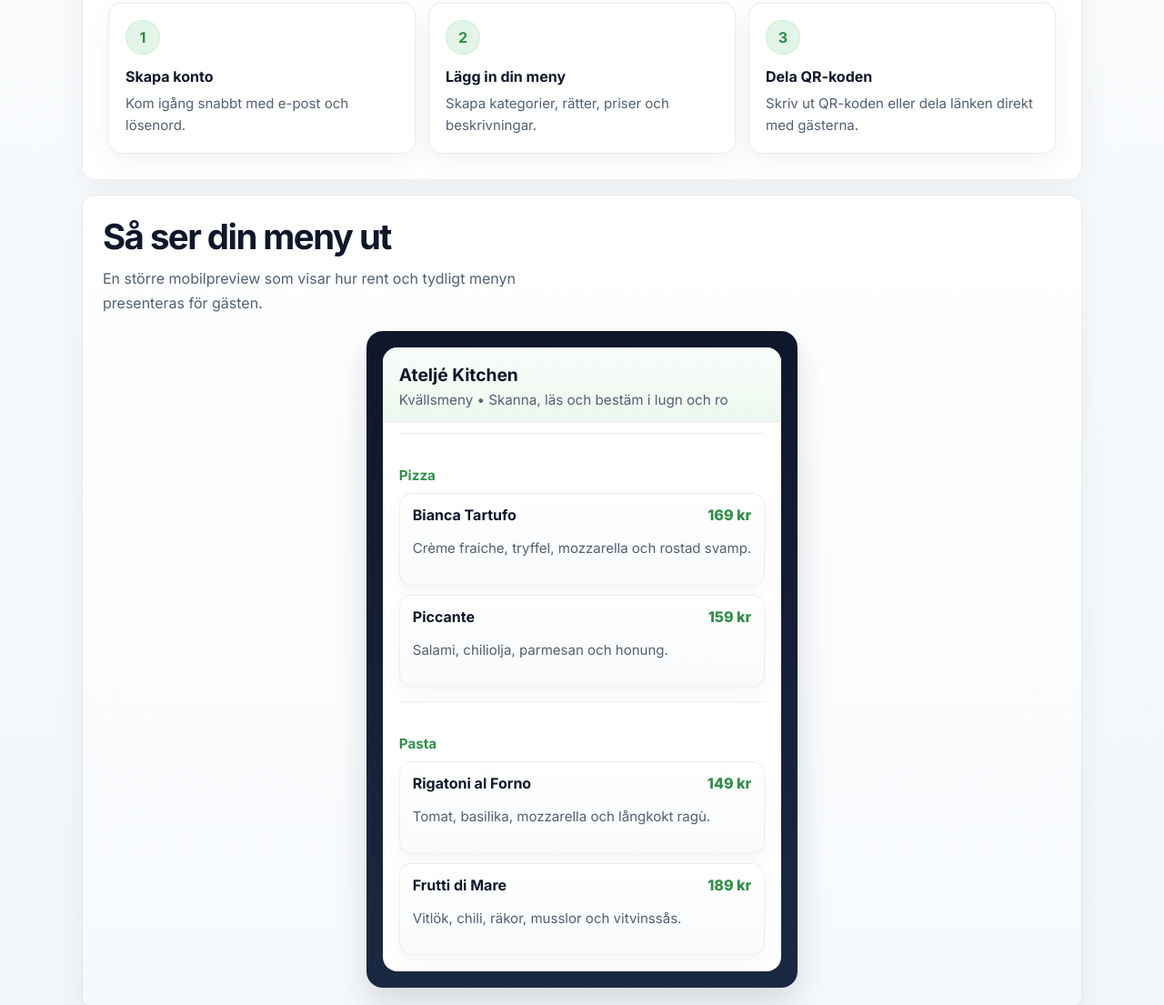
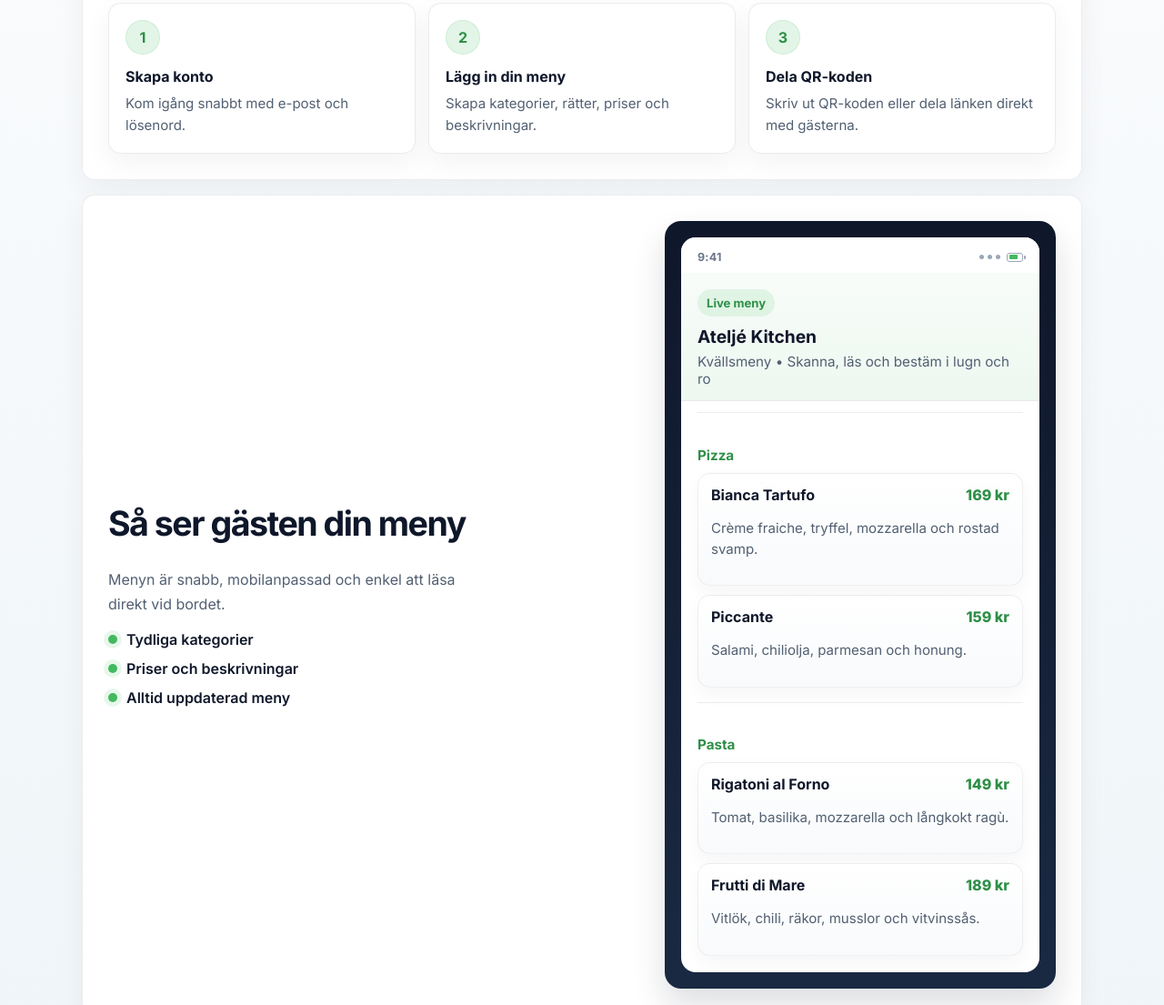
Before and after one commit to hofsmog/menuqr, a plain HTML site: page index.html in a window 1280 px wide. Shown: the part 1021-2126 px from the top of the page at 91% size. Drawn offline with nearby package versions, Linux system fonts and the light colour scheme.

Commit message:
Update index.html

```diff
--- a/index.html
+++ b/index.html
@@ -1416,28 +1416,61 @@
     }
 
     .lp-demo {
-      padding: 22px;
+      padding: 28px;
       display: grid;
-      gap: 18px;
-      background: linear-gradient(180deg, rgba(255,255,255,0.98) 0%, rgba(246,249,252,0.98) 100%);
+      grid-template-columns: minmax(0, 1fr) minmax(320px, 430px);
+      align-items: center;
+      gap: 24px;
+      background: rgba(255, 255, 255, 0.98);
+    }
+
+    .lp-demo-copy {
+      display: grid;
+      gap: 16px;
+      align-content: center;
     }
 
     .lp-demo-copy h2 {
       margin: 0 0 10px;
-      font-size: clamp(1.8rem, 3vw, 2.4rem);
+      font-size: clamp(1.8rem, 3vw, 2.35rem);
       letter-spacing: -0.04em;
     }
 
     .lp-demo-copy p {
       margin: 0;
-      max-width: 48ch;
+      max-width: 42ch;
       color: var(--muted);
       line-height: 1.65;
     }
 
+    .lp-demo-points {
+      display: grid;
+      gap: 12px;
+      margin: 0;
+      padding: 0;
+      list-style: none;
+    }
+
+    .lp-demo-points li {
+      display: flex;
+      align-items: center;
+      gap: 10px;
+      color: var(--text);
+      font-weight: 600;
+    }
+
+    .lp-demo-points li::before {
+      content: "";
+      width: 10px;
+      height: 10px;
+      border-radius: 999px;
+      background: var(--brand);
+      box-shadow: 0 0 0 5px rgba(67, 185, 95, 0.12);
+      flex: 0 0 auto;
+    }
+
     .lp-demo-phone {
-      max-width: 520px;
-      margin: 0 auto;
+      width: 100%;
       padding: 18px;
       border-radius: 18px;
       background: linear-gradient(180deg, #0f172a 0%, #1a2942 100%);
@@ -1450,6 +1483,64 @@
       background: #ffffff;
     }
 
+    .lp-demo-statusbar {
+      display: flex;
+      justify-content: space-between;
+      align-items: center;
+      padding: 14px 18px 10px;
+      color: #6a7789;
+      font-size: 0.78rem;
+      font-weight: 700;
+      letter-spacing: 0.02em;
+      background: #ffffff;
+    }
+
+    .lp-demo-statusicons {
+      display: inline-flex;
+      align-items: center;
+      gap: 7px;
+    }
+
+    .lp-demo-statusdots {
+      display: inline-flex;
+      gap: 4px;
+    }
+
+    .lp-demo-statusdots span {
+      width: 5px;
+      height: 5px;
+      border-radius: 999px;
+      background: #9aa7b8;
+      display: block;
+    }
+
+    .lp-demo-battery {
+      width: 18px;
+      height: 10px;
+      border: 1.5px solid #9aa7b8;
+      border-radius: 3px;
+      position: relative;
+    }
+
+    .lp-demo-battery::before {
+      content: "";
+      position: absolute;
+      inset: 1.5px 5px 1.5px 1.5px;
+      border-radius: 1px;
+      background: #43b95f;
+    }
+
+    .lp-demo-battery::after {
+      content: "";
+      position: absolute;
+      top: 2px;
+      right: -4px;
+      width: 2px;
+      height: 4px;
+      border-radius: 1px;
+      background: #9aa7b8;
+    }
+
     .lp-demo-head {
       padding: 18px 18px 14px;
       background: linear-gradient(180deg, #f8fcf9 0%, #edf8f0 100%);
@@ -1459,6 +1550,18 @@
     .lp-demo-head h3 {
       margin: 0 0 6px;
       font-size: 1.2rem;
+    }
+
+    .lp-demo-badge {
+      display: inline-flex;
+      align-items: center;
+      padding: 7px 10px;
+      border-radius: 999px;
+      background: rgba(67, 185, 95, 0.12);
+      color: var(--brand-deep);
+      font-size: 0.82rem;
+      font-weight: 700;
+      margin-bottom: 10px;
     }
 
     .lp-demo-head p {
@@ -1620,7 +1723,8 @@
       .trust-bar,
       .features-grid,
       .lp-trust,
-      .lp-steps {
+      .lp-steps,
+      .lp-demo {
         grid-template-columns: 1fr;
       }
 
@@ -2122,13 +2226,30 @@
 
           <section id="demoSection" class="lp-card lp-demo">
             <div class="lp-demo-copy">
-              <h2>Så ser din meny ut</h2>
-              <p>En större mobilpreview som visar hur rent och tydligt menyn presenteras för gästen.</p>
+              <h2>Så ser gästen din meny</h2>
+              <p>Menyn är snabb, mobilanpassad och enkel att läsa direkt vid bordet.</p>
+              <ul class="lp-demo-points">
+                <li>Tydliga kategorier</li>
+                <li>Priser och beskrivningar</li>
+                <li>Alltid uppdaterad meny</li>
+              </ul>
             </div>
 
             <div class="lp-demo-phone">
               <div class="lp-demo-screen">
+                <div class="lp-demo-statusbar">
+                  <span>9:41</span>
+                  <div class="lp-demo-statusicons">
+                    <div class="lp-demo-statusdots">
+                      <span></span>
+                      <span></span>
+                      <span></span>
+                    </div>
+                    <span class="lp-demo-battery"></span>
+                  </div>
+                </div>
                 <div class="lp-demo-head">
+                  <span class="lp-demo-badge">Live meny</span>
                   <h3>Ateljé Kitchen</h3>
                   <p>Kvällsmeny • Skanna, läs och bestäm i lugn och ro</p>
                 </div>
```
